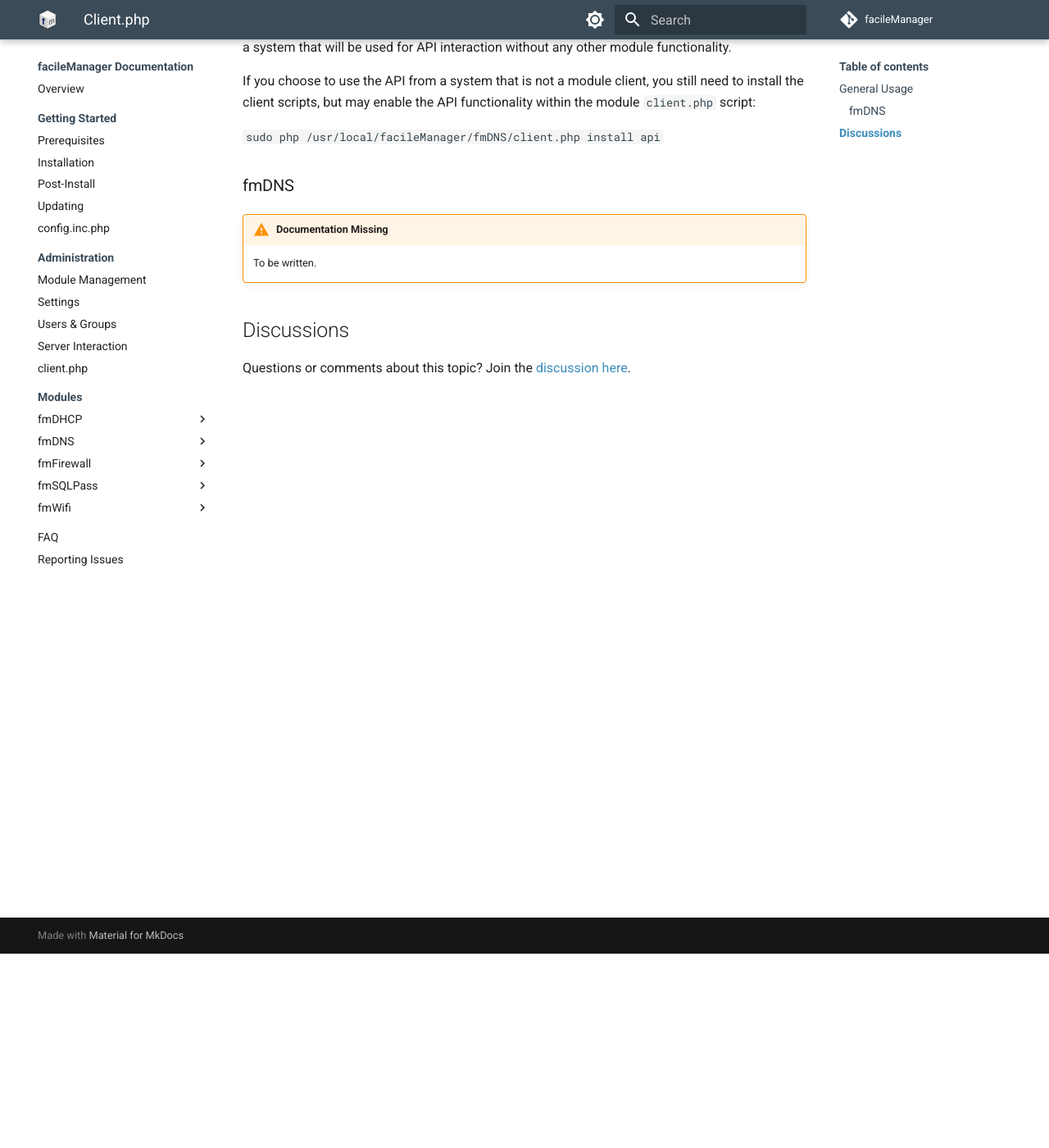
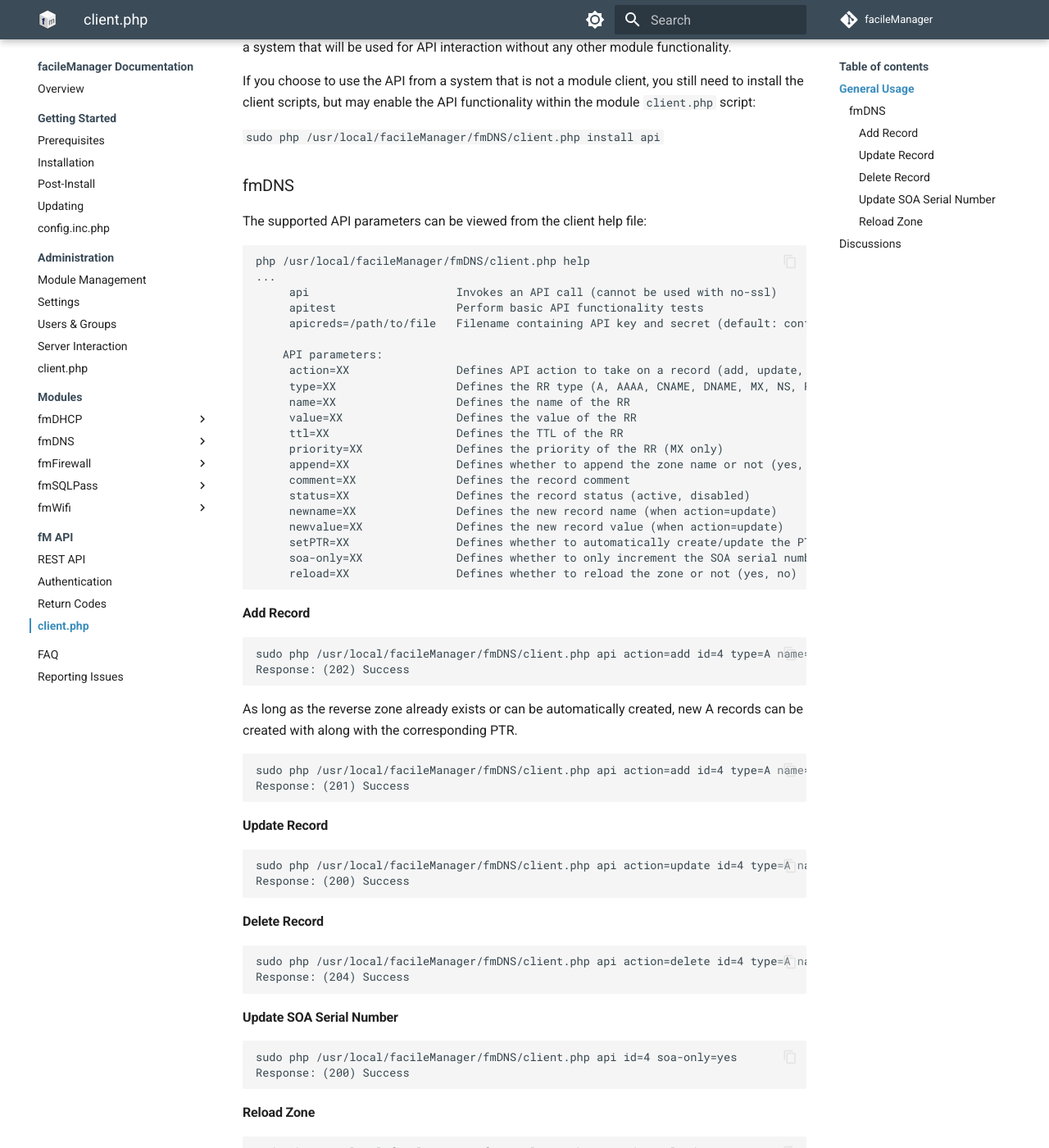
Before and after one commit to facileManager/facileManager-docs, an MkDocs documentation site: the page built from docs/api/client.php.md, in a window 1280 px wide and 1400 px high, scrolled down 237 px. Shown: the whole window at 82% size. Built offline with MkDocs 1.6.1 and Material for MkDocs 9.7.7, drawn with Linux system fonts in a browser that asks for light colours; comment, search, counter and statistics services are not loaded; some of the changed text lies outside the part shown.

Commit message:
Added REST API docs

````diff
--- a/docs/api/client.php.md
+++ b/docs/api/client.php.md
@@ -6,8 +6,71 @@
 `sudo php /usr/local/facileManager/fmDNS/client.php install api`
 
 ### fmDNS
-!!! warning "Documentation Missing"
-    To be written.
+The supported API parameters can be viewed from the client help file:
+```
+php /usr/local/facileManager/fmDNS/client.php help
+...
+     api                      Invokes an API call (cannot be used with no-ssl)
+     apitest                  Perform basic API functionality tests
+     apicreds=/path/to/file   Filename containing API key and secret (default: config.inc.php)
+
+    API parameters:
+     action=XX                Defines API action to take on a record (add, update, delete)
+     type=XX                  Defines the RR type (A, AAAA, CNAME, DNAME, MX, NS, PTR, TXT)
+     name=XX                  Defines the name of the RR
+     value=XX                 Defines the value of the RR
+     ttl=XX                   Defines the TTL of the RR
+     priority=XX              Defines the priority of the RR (MX only)
+     append=XX                Defines whether to append the zone name or not (yes, no)
+     comment=XX               Defines the record comment
+     status=XX                Defines the record status (active, disabled)
+     newname=XX               Defines the new record name (when action=update)
+     newvalue=XX              Defines the new record value (when action=update)
+     setPTR=XX                Defines whether to automatically create/update the PTR (yes, no)
+     soa-only=XX              Defines whether to only increment the SOA serial number (yes, no)
+     reload=XX                Defines whether to reload the zone or not (yes, no)
+```
+
+#### Add Record
+
+```
+sudo php /usr/local/facileManager/fmDNS/client.php api action=add id=4 type=A name=test value=192.0.2.10
+Response: (202) Success
+```
+
+As long as the reverse zone already exists or can be automatically created, new A records can be created with along with the corresponding PTR.
+```
+sudo php /usr/local/facileManager/fmDNS/client.php api action=add id=4 type=A name=test value=192.0.2.10 setPTR=yes
+Response: (201) Success
+```
+
+#### Update Record
+
+```
+sudo php /usr/local/facileManager/fmDNS/client.php api action=update id=4 type=A name=test value=192.0.2.10 newvalue=192.0.2.11 reload=yes
+Response: (200) Success
+```
+
+#### Delete Record
+
+```
+sudo php /usr/local/facileManager/fmDNS/client.php api action=delete id=4 type=A name=test
+Response: (204) Success
+```
+
+#### Update SOA Serial Number
+
+```
+sudo php /usr/local/facileManager/fmDNS/client.php api id=4 soa-only=yes
+Response: (200) Success
+```
+
+#### Reload Zone
+
+```
+sudo php /usr/local/facileManager/fmDNS/client.php api id=4 reload=yes
+Response: (200) Success
+```
 
 --8<--
 footer.md
--- a/mkdocs.yml
+++ b/mkdocs.yml
@@ -74,11 +74,11 @@
       - 'Getting Started' :
         - 'Server Groups' : modules/fmWifi/getting-started/server-groups.md
         - 'WLAN Management' : modules/fmWifi/getting-started/wlans.md
-  # - 'fM API':
-  #   - 'REST API': api/index.md
-  #   - 'Authentication': api/auth.md
-  #   - 'Return Codes': api/codes.md
-  #   - 'client.php' : api/client.php.md
+  - 'fM API':
+    - 'REST API': api/index.md
+    - 'Authentication': api/auth.md
+    - 'Return Codes': api/codes.md
+    - 'client.php' : api/client.php.md
   - 'FAQ': faq.md
   - 'Reporting Issues': issues.md
 
````
Also changed, not shown: docs/api/index.md (+0 -8 lines).
